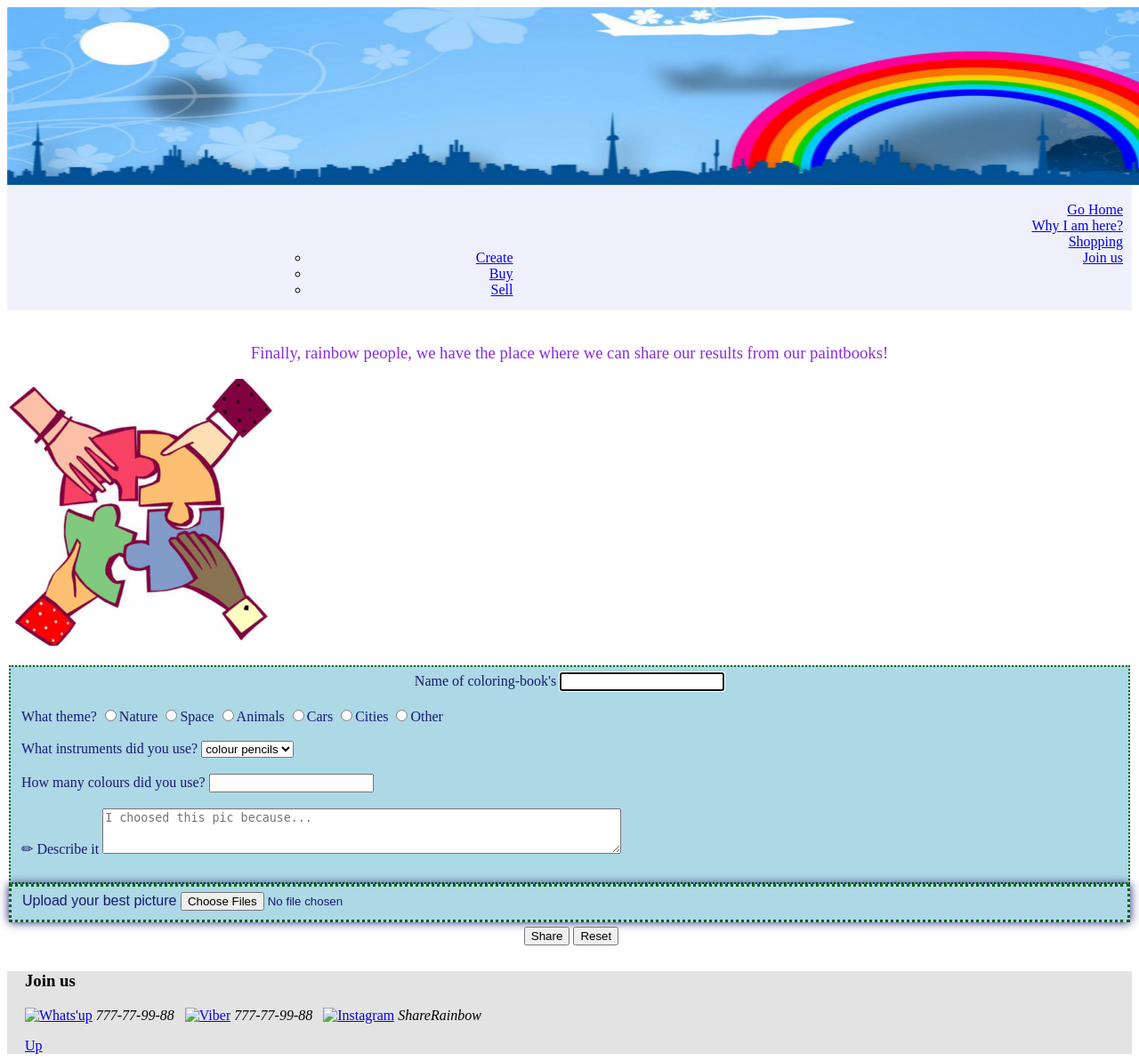
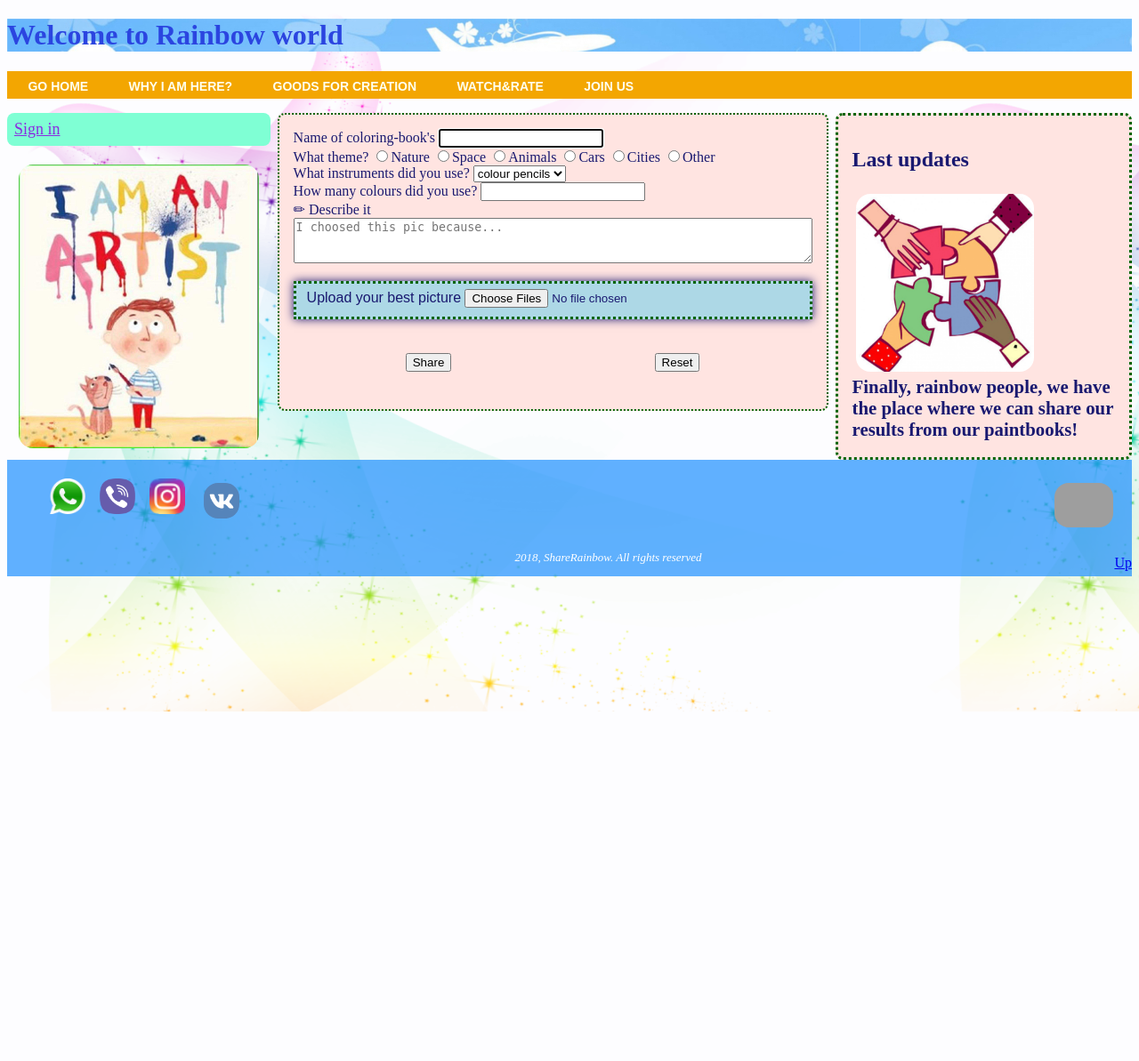
Before and after one commit to larissolb/rainbow, a PHP site: page /html/share.html in a window 1280 px wide; the page is wider, and only the part inside the window is pictured. Shown: that part at 89% size. After the commit the page ends 800 px from the top of that part, so only its background shows below. Run offline with PHP 8.4, Linux system fonts and the light colour scheme; grey boxes are pictures that could not be loaded.

Commit message:
все имеющиеся страницы переделаны версткой флексами

```diff
--- a/CSS/grid.css
+++ /dev/null
@@ -1,109 +0,0 @@
-/* clearfix */
-.row:after {
-    clear: both;
-    content: ".";
-    display: block;
-    height: 0;
-    visibility: hidden;
-}
-
-[class*=col-] {
-    float: left;
-    padding: 0;
-}
-
-.col-1 {
-    width: 8.333%
-}
-
-.col-2 {
-    width: 16.667%
-}
-
-.col-3 {
-    width: 25%
-}
-
-.col-4 {
-    width: 33.333%
-}
-
-.col-5 {
-    width: 41.667%
-}
-
-.col-6 {
-    width: 50%
-}
-
-.col-7 {
-    width: 58.333%
-}
-
-.col-8 {
-    width: 66.667%
-}
-
-.col-9 {
-    width: 75%
-}
-
-.col-10 {
-    width: 83.333%
-}
-
-.col-11 {
-    width: 91.667%
-}
-
-.col-12 {
-    width: 100%
-}
-
-.offset-1 {
-    margin-left: 8.333%
-}
-
-.offset-2 {
-    margin-left: 16.667%
-}
-
-.offset-3 {
-    margin-left: 25%
-}
-
-.offset-4 {
-    margin-left: 33.333%
-}
-
-.offset-5 {
-    margin-left: 41.667%
-}
-
-.offset-6 {
-    margin-left: 50%
-}
-
-.offset-7 {
-    margin-left: 58.333%
-}
-
-.offset-8 {
-    margin-left: 66.667%
-}
-
-.offset-9 {
-    margin-left: 75%
-}
-
-.offset-10 {
-    margin-left: 83.333%
-}
-
-.offset-11 {
-    margin-left: 91.667%
-}
-
-.offset-12 {
-    margin-left: 100%
-}
--- a/CSS/style.css
+++ b/CSS/style.css
@@ -329,10 +329,13 @@ h1:hover {
     margin: 1em 0 1em 1em;
 }
 .share-inside-form {
-    height: 1600%;
-    background: crimson;
-    width: 100%;
-    border: 1px solid blueviolet;
+    max-height: 100%;
+    max-width: 100%;
+    background: lightblue;
+    font-size: 1em;
+    color: midnightblue;
+    padding: 0.5em;
+    margin: 1em;
 }
 .rate-pic {
     height: 80%;
@@ -401,11 +404,16 @@ p.about {
     color: violet;
 }
 .field {
-    background: lightblue;
+    display: flex;
+    background: mistyrose;
+    padding: 1em;
+    border-radius: 0.5em;
+    margin: 1em 0 0 0.5em;
     font-size: 1em;
     color: midnightblue;
     border-style: dotted;
     border-color: darkgreen;
+    flex-wrap: wrap;
 }
 .button {
     border: hidden;
@@ -416,7 +424,6 @@ span {
     font-weight: bold;
     font-size: 1.3em;
 }
-/*old check later*/
 p > strong {
     padding-right: 1.9em;
 }
@@ -429,49 +436,19 @@ input[type="radio"] {
     background: lightblue;
     color: midnightblue;
     border: dotted darkgreen;
+    margin: 1em 0 1em 0;
+    width: 100%;
+}
+.button-shareit {
+    display: flex;
+    border: hidden;
+    margin: 1em 0 1em 0;
+    width:100%;
+    flex-direction: row;
+    justify-content:  space-around;
+
 }
 ul ol {
     list-style: url(../img/list.gif);;
     color: orange;
 }
-p.orange {color: blueviolet; font-size: 1.2em; text-align: center;}
-h5 {
-    color: lightseagreen;
-}
-h5:hover {
-    color: forestgreen;
-    font-size: larger;
-}
-.h5-second {
-    color: mediumspringgreen;
-}
-.h5-second:hover {
-    color: darkslateblue;
-    font-size: larger;
-}
-.img-question {
-    border: 0.31em darkcyan double;
-    margin-bottom: 1.9em;
-}
-.img-answer {
-    margin-left: 35%;
-    padding-bottom: 1.9em;
-}
-.p-fly {
-    font-family: "Times New Roman";
-    font-size: 1.3em;
-    text-align: center;
-}
-.p-fly:hover {
-    font-size: x-large;
-    font-weight: bolder;
-    color: red;
-    border: 0.13em dotted coral;
-}
-q {
-display: block;
-overflow: scroll;
-width: 22em;
-height: 2.2em;
-margin-top: 1.9em;
-}
--- a/CSS/style_old.css
+++ /dev/null
@@ -1,195 +0,0 @@
-@import url(grid.css);
-
-.container {
-    max-width: 960px;
-    margin: 0 auto;
-}
-.position-relative {
-    position: relative;
-    margin-left: 100px;
-    margin-bottom: 30px;
-}
-.header {
-    background-color: rgba(230, 230, 250, 0.6);
-}
-.without {
-    list-style-type: none;
-    margin: 15px 10px 0 300px;
-    padding-bottom: 50px;
-}
-.menu-about {
-    list-style-type: none;
-    padding-bottom: 50px;
-}
-.main {
-    background: url(../img/bfon.png);
-    background-color: rgba(248, 248, 255, 0.2);
-}
-#authorization {
-    background: whitesmoke;
-    width: 100px;
-    color: red;
-}
-#recovery {
-    background: whitesmoke;
-    width: 70%;
-    align: center;
-}
-.field {
-    background: lightblue;
-    font-size: 12pt;
-    color: midnightblue;
-    border-style: dotted;
-    border-color: darkgreen;
-}
-.footer {
-    background: rgba(220, 220, 220, 0.8);
-    padding-left: 20px;
-}
-p > strong {
-    padding-right: 30px;
-}
-input[type="radio"] {
-    font-style: italic;
-}
-#share {
-    font-family: fantasy;
-    box-shadow: 0 0 10px;
-    background: lightblue;
-    color: midnightblue;
-    border: dotted darkgreen;
-}
-ul ol {
-    list-style: url(../img/list.gif);;
-    color: orange;
-}
-p.orange {color: blueviolet; font-size: 14pt; text-align: center;}
-.button {
-    border: hidden;
-    margin:0 45% 0 45%;
-    width:100%;
-}
-span {
-    font-weight: bold;
-    font-size: 16pt;
-}
-.letter-red {
-    color: red;
-}
-.letter-orange {
-    color: orange;
-}
-.letter-yellow {
-    color: yellow;
-}
-.letter-green {
-    color: green;
-}
-.letter-blue {
-    color: blue;
-}
-.letter-darkblue {
-    color: darkblue;
-}
-.letter-violet {
-    color: violet;
-}
-h5 {
-    color: lightseagreen;
-}
-h5:hover {
-    color: forestgreen;
-    font-size: larger;
-}
-.h5-second {
-    color: mediumspringgreen;
-}
-.h5-second:hover {
-    color: darkslateblue;
-    font-size: larger;
-}
-.img-question {
-    border: 5px darkcyan double;
-    margin-bottom: 30px;
-}
-.img-answer {
-    margin-left: 35%;
-    padding-bottom: 30px;
-}
-.p-fly {
-    font-family: "Times New Roman";
-    font-size: 20px;
-    text-align: center;
-}
-.p-fly:hover {
-    font-size: x-large;
-    font-weight: bolder;
-    color: red;
-    border: 2px dotted coral;
-}
-.up {
-    float: right;
-}
-nav ul ul {
-    display: none;
-    position: absolute;
-    top: 40%;
-    margin-left: -10%;
-}
-nav ul li:hover > ul {
-    display:inherit;
-    background: activecaption;
-}
-nav ul ul li ul {
-    min-width:170px;
-    float:none;
-    display:list-item;
-    margin-left: -100px;
-    position: relative;
-}
-nav ul li {
-    display: inline-block;
-    margin-right: 50px;
-}
-/*модальное окно для авторизации на сайте */
-.open-window {
-    position: absolute;
-    display: none;
-    background: rgba (0,0,0, 0.8)
-
-}
-.open-window:target {
-    display: block;
-}
-.close {
-    background-color: khaki;
-    margin: 10px 0px 10px 15px;
-}
-.close:hover {
-    background: khaki;
-    box-shadow: 1px 1px 10px darkgray;
-
-}
-.a {
-    font-variant: slashed-zero;
-    font-size: 18px;
-    color: red;
- }
-.a-small {
-    font-size: small;
-    color: darkolivegreen;
-    margin-left: 10px;
-}
-.a-small:hover {
-    font-size: small;
-    text-align: center;
-    font-weight: bolder;
-    color: maroon;
-}
-q {
-display: block;
-overflow: scroll;
-width: 350px;
-height: 35px;
-margin-top: 30px;
-}
--- a/html/rating.html
+++ b/html/rating.html
@@ -73,7 +73,7 @@
                     <button type="submit" name="Recovery" class="letter-darkblue">Send new password</button>
                 </fieldset>
                 </form>
-                <a  href="#close" class="close-button" title="Закрыть"></a>
+                <a  href="#close" class="close-button" title="Close"></a>
             </div> <!-- final form recovery psw-->
             <a href="#" class="register" id="register"></a> <!-- form register-->
             <div class="register-window">
--- a/html/share.html
+++ b/html/share.html
@@ -1,45 +1,140 @@
 <!DOCTYPE html>
 <!--
-Здесь будет происходить публикация картинок пользователей
-версия страницы в доработке
+Здесь пользователи будут иметь возможность загружать свои картинки
 -->
 <html>
     <head>
-        <title>Share your pic</title>
+        <title>Rainbow - let's this world colour!</title>
+        <meta charset="UTF-8">
         <meta charset="UTF-8">
         <meta name="description" content="Сообщество любителей раскраски и делать этот мир ярким">
         <meta name="keywords" content="раскраски, хобби, творчество, сообщество, общение, радужные события">
-      <link rel="stylesheet" href="../CSS/style_old.css">
-         <link rel="stylesheet" href="../CSS/grid.css">
+        <meta name="viewport" content="width=device-width, initial-scale=1.0">
+        <link rel="shortcut icon" type="image/x-icon" href="img/icon.jpg">
+        <link rel="stylesheet" href="../CSS/style.css">
     </head>
     <body>
-        <header id="header" class="header">
-            <img src="../img/main.jpg" alt="Picture must be here" height="200" width="1334">
-        <div align="right">
-            <ul class="without">
-                <li> <a href="../index.html" target="_parent">Go Home</a></li>
+        <div id="header" class="header"> <!--header-->
+            <h1>Welcome to Rainbow world</h1>
+        </div> <!-- final header-->
+        <div class="menu"> <!--menu -->
+            <nav class="menu-main">
+                <ul>
+                    <li><a href="../index.html">Go home</a></li>
                     <li><a href="about.html">Why I am here?</a></li>
-                <li><a href="shopping.html">Shopping</a></li>
-                    <ul class="col-3">
-                        <li><a href="#">Create</a></li>
-                        <li><a href="#">Buy</a></li>
-                        <li><a href="#">Sell</a></li>
-                    </ul>
+                    <li><a href="https://www.instagram.com/ShareRainbow">Goods for creation</a></li>
+                    <li><a href="rating.html">Watch&Rate</a>
+                    <ul>
+                        <li><a href="#">Pencils</a></li>
+                        <li><a href="#">Paints</a></li>
+                        <li><a href="#">Markers</a></li>
+                    </ul></li>
                     <li><a href="#footer">Join us</a></li>
                 </ul>
+            </nav>
+        </div> <!-- final menu -->
+    <div class="container main"> <!--главная рамка-->
+        <div> <!--column left main-->
+            <div class="column"> <!--position column left main-->
+            <div class="signin"> <!-- window sign in -->
+                <a href="#authorization" class="a">Sign in</a>
+                <div id="authorization" class="open-window"> <!-- authorization form -->
+                <form action="index.html" method="post" name="authorization">
+                    <fieldset id="signin">
+                    <div><input id="email" type="email" placeholder="Your Email" required></div>
+                    <div><input id="psw" type="password" placeholder="Your Password" required></div>
+                    <button type="submit" name="signIN" class="close">
+                        <span class="letter-orange">S</span>
+                        <span class="letter-yellow">I</span>
+                        <span class="letter-green">G</span>
+                        <span class="letter-blue">N&nbsp;&nbsp;</span>
+                        <span class="letter-darkblue">I</span>
+                        <span class="letter-violet">N</span>
+                    </button>
+                    <a href="#"><button type="button" class="button-later"><span>later</span></button></a>
+                    <div> <!--links inside form sign in-->
+                        <a href="#forgot" class="a-small">Forgot?</a>
+                        <a href="#register" class="a-small">Register</a>
+                    </div> <!--final links inside form sign in-->
+                    </fieldset>
+                </form>
+            </div> <!-- final authorization form-->
+            <a href="#" class="recovery" id="forgot"></a> <!-- form recovery psw-->
+            <div class="recovery-window">
+                <form action="../index.html" method="post" name="recovery">
+                <fieldset id="recovery">
+                    <legend><h4>Recovery your password</h4></legend>
+                    <div>
+                        <label for="email">Please input your email:</label>
+                        <input id="email" type="email" placeholder="Your Email" required>
                     </div>
-       </header>
-        <br>
-        <p align="left" class="orange">Finally, rainbow people, we have the place where we can share our results from our paintbooks!</p>
-        <div><img src="../img/share.jpeg" alt="Picture must be here" width="300" height="300"></div>
-            <br>
+                    <button type="submit" name="Recovery" class="letter-darkblue">Send new password</button>
+                </fieldset>
+                </form>
+                <a  href="#close" class="close-button" title="Закрыть"></a>
+            </div> <!-- final form recovery psw-->
+            <a href="#" class="register" id="register"></a> <!-- form register-->
+            <div class="register-window">
+                <form action="../index.html" method="post" name="register">
+                <fieldset class="field">
+                    <h4>Creat an account</h4>
+                    <div>
+                        <label for="name">Your name</label>
+                        <input id="name" type="text" placeholder="Your name" required>
+                    </div>
+                    <label for="country">Your country</label>
+                    <select id="country" required>
+                        <optgroup label="Europe">
+                        <option value="E1">Portugal</option>
+                        <option value="E2">Spain</option>
+                        <option value="E3">France</option>
+                        <option value="E4">Italy</option>
+                        <option value="E5">Germany</option>
+                        <option value="E6">Great Britain</option>
+                        <option value="E7">Russia</option>
+                        </optgroup>
+                        <optgroup label="Asia">
+                        <option value="A1">Japan</option>
+                        <option value="A2">China</option>
+                        <option value="A3">Thailand</option>
+                        <option value="A4">Vietnam</option>
+                        </optgroup>
+                    </select>
+                    <div>
+                        <label for="email">Your email</label>
+                        <input id="email" type="email" placeholder="Your email" required>
+                    </div>
+                    <div>
+                        <label for="psw">Your password</label>
+                        <input id="psw" type="password" placeholder="Your password" required>
+                    </div>
+                    <button type="submit" name="signUP" class="close">
+                            <span class="letter-red">C</span>
+                            <span class="letter-orange">R</span>
+                            <span class="letter-yellow">E</span>
+                            <span class="letter-green">A</span>
+                            <span class="letter-blue">T</span>
+                            <span class="letter-darkblue">E</span>
+                    </button>
+                    <a href="#"><button type="button" class="button-later letter-violet" name="back"><span>later</span></button></a>
+                     </fieldset>
+                </form>
+                 <a  href="#close" class="close-button" title="Close"></a>
+                </div> <!-- final form register-->
+                </div> <!-- final window sign in -->
+                <div class="slider">
+                    <img src="../img/artist.jpg" alt="advertising">
+                </div>
+            </div> <!--final position column left main-->
+        </div>  <!--final column left main-->
+<!--        <div class="row">bigcenter -->
+            <div class="main column">
                 <form action="#" method="post" autocomplete="on" enctype="multipart/form-data" name="Upload">
                     <fieldset class="field">
-                    <div align="center">
+                        <div>
                         <label for="name">Name of coloring-book's</label>
                         <input id="name" type="text" autofocus>
                         </div>
-                    <br>
                     <div>
                         <label for="theme">What theme?</label>
                         <label><input id="theme" type="radio">Nature</label>
@@ -49,7 +144,6 @@
                         <label><input type="radio">Cities</label>
                         <label><input type="radio">Other</label>
                     </div>
-                    <br>
                     <div>
                         <label for="type">What instruments did you use?</label>
                         <select id="type" required>
@@ -60,43 +154,49 @@
                             <option value="markers">markers</option>
                         </select>
                     </div>
-                    <br>
                     <div>
                         <label for="amount">How many colours did you use?</label>
                        <input id="amount" type="number" min="1" step="1">
                     </div>
-                    <br>
                     <div>
                         <label for="describe">&#9999; Describe it</label>
                         <textarea id="describe" placeholder="I choosed this pic because..." cols="70" rows="3" maxlength="100"></textarea>
                     </div>
-                    <br>
-                </fieldset>
                     <fieldset id="share">
                     <div>
                         <label for="pics">Upload your best picture</label>
                         <input id="pics" type="file" multiple accept="image/*">
-                        <br>
                     </div>
                     </fieldset>
-                <fieldset class="button">
+                    <fieldset class="button-shareit">
                         <input type="submit" value="Share">
                         <input type="reset" value="Reset">
                     </fieldset>
+                    </fieldset>
                 </form>
- <footer id="footer" class="footer">
-        <h3 align="left"><strong>Join us</strong></h3>
-    <p>
+            </div>
+            <div class="field column">
+                <h2>Last updates</h2>
+                <img src="../img/share.jpeg" alt="Picture must be here" width="200" height="200">
+                <span>Finally, rainbow people, we have the place where we can share our results from our paintbooks!</span>
+            </div>
+       </div> <!--конец главной рамки-->
+<div id="footer" class="row footer"> <!--футер-->
+     <div class="socnet">
         <a href="https://www.whatsapp.com" target="_blank">
-            <img src="https://whatsapp.com/favicon.png" alt="Whats'up" height="32" width="32"></a>
-                <em>777-77-99-88</em>&nbsp;&nbsp;
+            <img src="../img/icon/whatsup.png" alt="Whats'up" height="40" width="40"></a>
         <a href="https://www.viber.com/download" target="_blank">
-            <img src="https://www.viber.com/app/themes/viber/assets/images/favicon.png" alt="Viber" height="26" width="26"></a>
-                <em>777-77-99-88</em>&nbsp;&nbsp;
+            <img src="../img/icon/viber.png" alt="Viber" height="40" width="40"></a>
         <a href="https://www.instagram.com/ShareRainbow" target="_blank">
-           <img src="https://www.instagram.com/static/images/ico/favicon.ico/36b3ee2d91ed.ico" alt="Instagram" height="26" width="26"></a>
-                <em> ShareRainbow</em>
-    </p>
-            <a href="#header">Up</a>
+            <img src="../img/icon/instagram.ico" alt="Instagram" height="40" width="40"></a>
+        <a href="https://vk.com/practicebetter" target="_blank"></a>
+            <img src="../img/icon/vk.png" alt="Vkontakte" height="40" width="40">
+     </div>
+        <div class="donate"><img src="../img/icon/donate2.png" alt="Donate" height="50"></div>
+    </div> <!-- final two columns in footer-->
+    <div class="row footer"> <!--continue footer - one row-->
+        <p class="footer">2018, ShareRainbow. All rights reserved</p>
+    </div> <!--final футер-->
+    <a href="#header" class="up">Up</a>
     </body>
 </html>
--- a/index.html
+++ b/index.html
@@ -71,7 +71,7 @@
                     <button type="submit" name="Recovery" class="letter-darkblue">Send new password</button>
                 </fieldset>
                 </form>
-                <a  href="#close" class="close-button" title="Закрыть"></a>
+                <a  href="#close" class="close-button" title="Close"></a>
             </div> <!-- final form recovery psw-->
             <a href="#" class="register" id="register"></a> <!-- form register-->
             <div class="register-window">
@@ -142,9 +142,7 @@
                 <img src="img/icon2.jpg" alt="img" width="300">
                 <img src="img/icon2.jpg" alt="img" width="300">
             </div>  <!--final pictures-->
-
-
-     </div> <!--конец главной рамки-->
+    </div> <!--конец главной рамки-->
     <div id="footer" class="row footer"> <!--футер-->
      <div class="socnet">
         <a href="https://www.whatsapp.com" target="_blank">
```
Also changed, not shown: 1 other file. Lines whose indentation alone changed are shown as unchanged.
